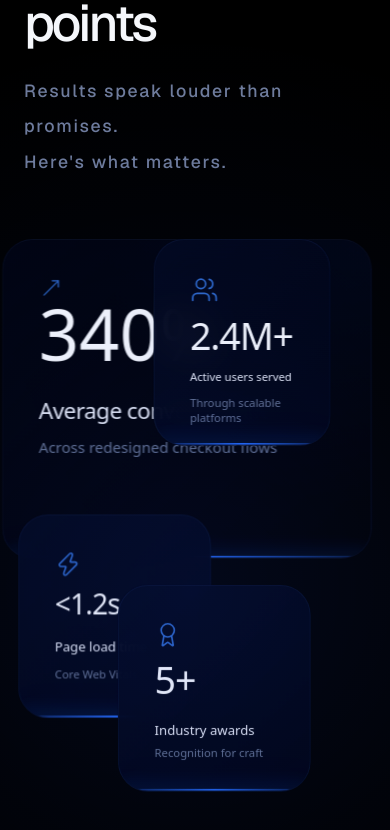
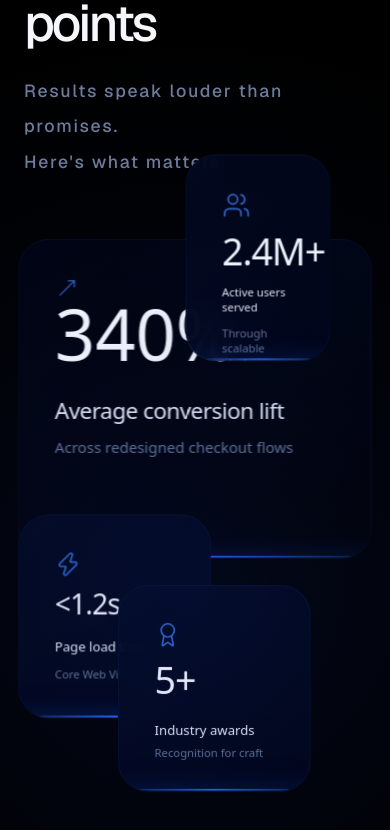
Before and after one commit to josephstephen-dev/joseph-portfolio, a Next.js app: page / in a window 390 px wide. Shown: the part 1076-1906 px from the top of the page. Built offline with nearby package versions, Linux system fonts and the light colour scheme.

Commit message:
Premium mobile proof layout

```diff
--- a/src/app/globals.css
+++ b/src/app/globals.css
@@ -792,8 +792,8 @@ linear-gradient(
 }
 
   .proof-card-1{
-    width:115%;
-    left:-10%;
+    width:110%;
+    left:-5%;
   }
 
   .proof-card-1 h3{
@@ -802,8 +802,9 @@ linear-gradient(
 }
 
   .proof-card-2{
-    width:55%;
-    right:-65
+    width:45%;
+    right:-45;
+    top:-90px;
   }
 
   .proof-card-2 h3{
@@ -825,7 +826,7 @@ linear-gradient(
   .proof-card-4{
     width:60%;
     top:49%;
-    right:-53;
+    right:-42;
   }
 
   .proof-card-4 h3{
```
